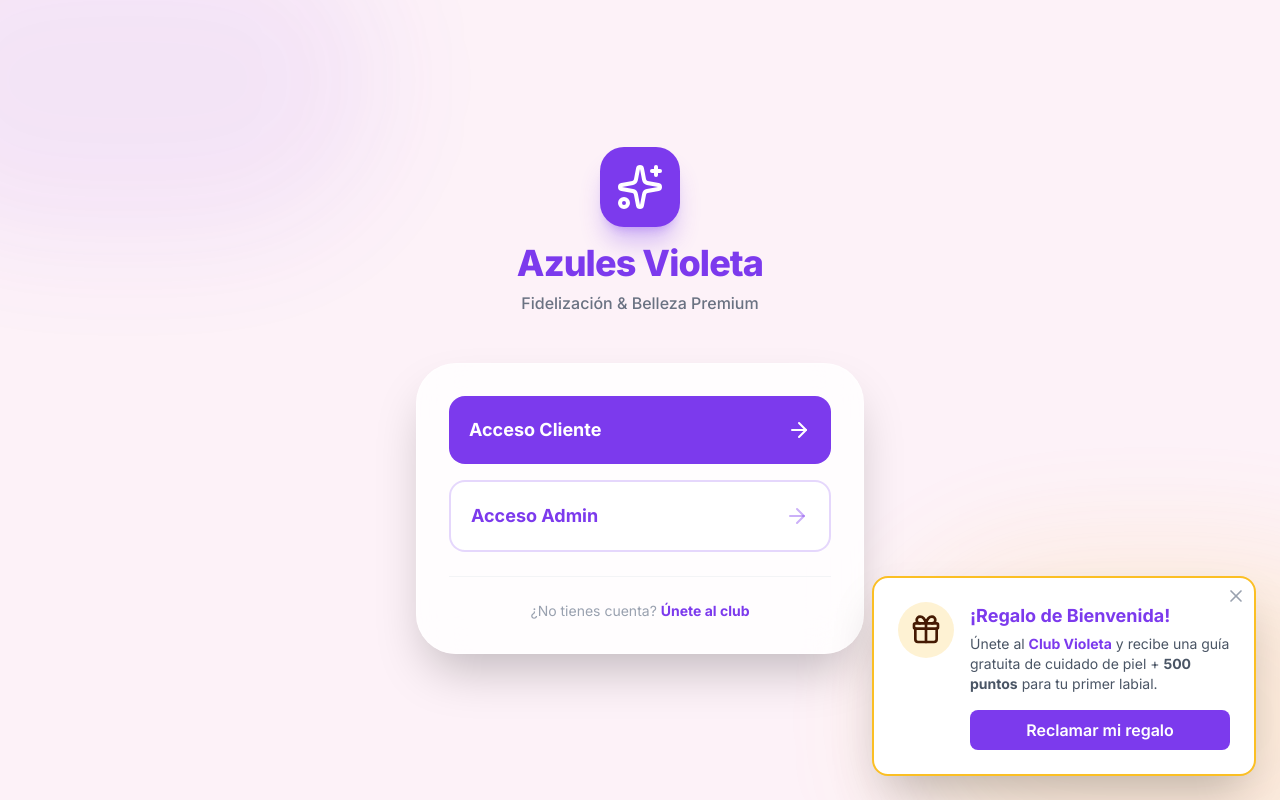
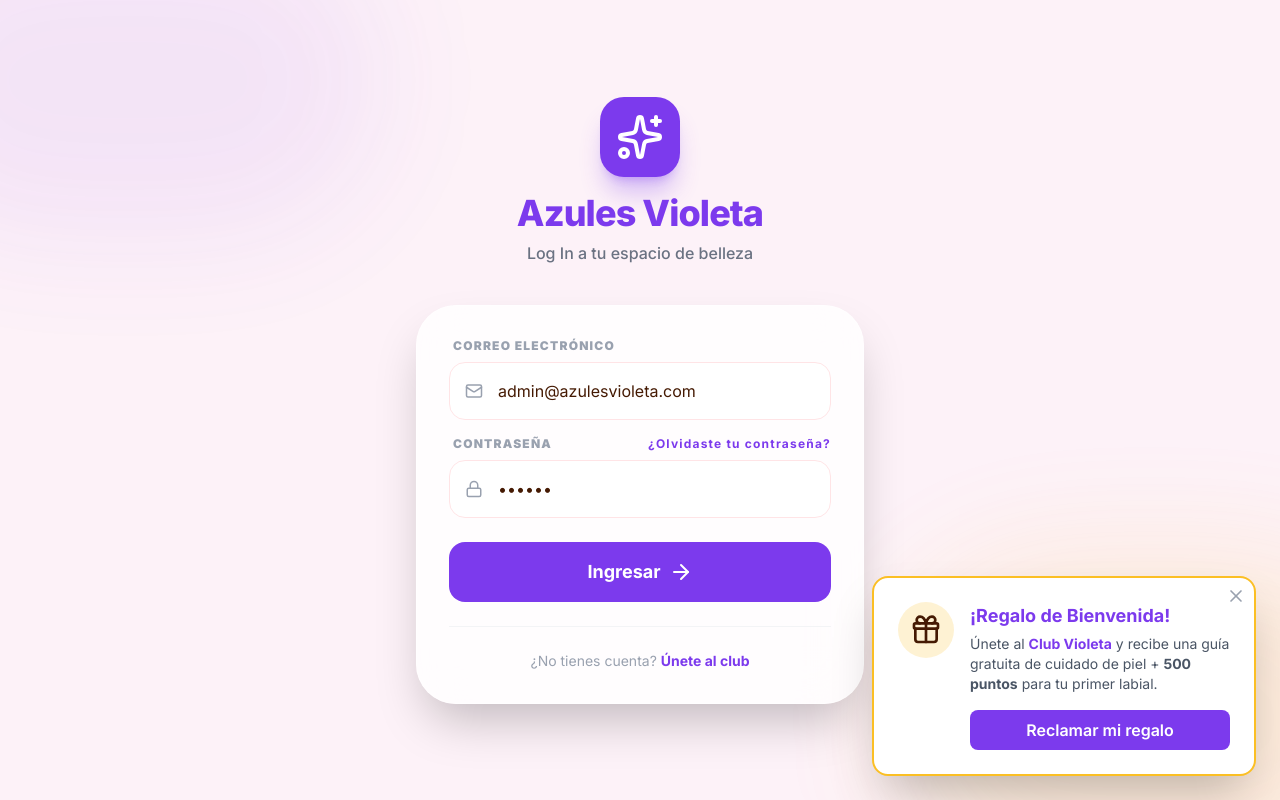
Before and after one commit to JuanRudas02/azules_violeta, a Next.js app: page /login in a window 1280 px wide. Built offline with nearby package versions, Linux system fonts and the light colour scheme.

Commit message:
feat: replace mock login buttons with a real credentials form ready for backend integration

```diff
--- a/src/app/login/page.tsx
+++ b/src/app/login/page.tsx
@@ -4,15 +4,35 @@ import { motion } from 'framer-motion';
 import { LeadMagnet } from '@/shared/components/ui/LeadMagnet';
 import { useAuth } from '@/features/auth/hooks/useAuth';
 import { useRouter } from 'next/navigation';
-import { Sparkles, ArrowRight } from 'lucide-react';
+import { Sparkles, ArrowRight, Mail, Lock, Loader2 } from 'lucide-react';
+import { useState } from 'react';
 
 export default function LoginPage() {
     const { login } = useAuth();
     const router = useRouter();
+    const [isLoading, setIsLoading] = useState(false);
+    const [error, setError] = useState('');
 
-    const handleLogin = (role: 'user' | 'admin') => {
-        login(role);
-        router.push('/dashboard');
+    const handleLogin = async (e: React.FormEvent<HTMLFormElement>) => {
+        e.preventDefault();
+        setError('');
+        setIsLoading(true);
+
+        const formData = new FormData(e.currentTarget);
+        const email = formData.get('email') as string;
+        const password = formData.get('password') as string;
+
+        try {
+            const role = await login(email, password);
+            if (role === 'admin') {
+                router.push('/admin');
+            } else {
+                router.push('/user');
+            }
+        } catch (err: any) {
+            setError(err.message || 'Error al iniciar sesión. Verifica tus datos.');
+            setIsLoading(false);
+        }
     };
 
     return (
@@ -26,7 +46,7 @@ export default function LoginPage() {
                 animate={{ opacity: 1, scale: 1 }}
                 className="w-full max-w-md z-10"
             >
-                <div className="text-center mb-12">
+                <div className="text-center mb-10">
                     <div className="flex justify-center mb-4">
                         <div className="bg-primary p-4 rounded-3xl shadow-xl shadow-primary/30">
                             <Sparkles className="text-white w-12 h-12" />
@@ -35,28 +55,67 @@ export default function LoginPage() {
                     <h1 className="text-4xl font-extrabold text-primary tracking-tight mb-2">
                         Azules Violeta
                     </h1>
-                    <p className="text-gray-500 font-medium">Fidelización & Belleza Premium</p>
+                    <p className="text-gray-500 font-medium">Log In a tu espacio de belleza</p>
                 </div>
 
                 <div className="bg-white/80 backdrop-blur-xl p-8 rounded-[2.5rem] shadow-2xl border border-white/50 space-y-6">
-                    <div className="space-y-4">
-                        <button
-                            onClick={() => handleLogin('user')}
-                            className="w-full group relative flex items-center justify-between bg-primary text-white p-5 rounded-2xl font-bold text-lg overflow-hidden transition-all hover:shadow-2xl hover:shadow-primary/40 active:scale-95"
-                        >
-                            <span>Acceso Cliente</span>
-                            <ArrowRight className="transition-transform group-hover:translate-x-2" />
-                            <div className="absolute inset-0 bg-gradient-to-r from-transparent via-white/10 to-transparent -translate-x-full group-hover:translate-x-full transition-transform duration-1000" />
-                        </button>
+                    <form onSubmit={handleLogin} className="space-y-6">
+                        {error && (
+                            <div className="bg-red-50 text-red-500 p-4 rounded-2xl text-sm font-bold border border-red-100 text-center">
+                                {error}
+                            </div>
+                        )}
+                        <div className="space-y-4">
+                            <div>
+                                <label className="block text-xs font-black uppercase text-gray-400 tracking-widest mb-2 ml-1">Correo Electrónico</label>
+                                <div className="relative">
+                                    <Mail className="absolute left-4 top-1/2 -translate-y-1/2 text-gray-400" size={18} />
+                                    <input
+                                        name="email"
+                                        type="email"
+                                        placeholder="tu@correo.com"
+                                        defaultValue="admin@azulesvioleta.com"
+                                        className="input-field pl-12"
+                                        required
+                                    />
+                                </div>
+                            </div>
+
+                            <div>
+                                <label className="block text-xs font-black uppercase text-gray-400 tracking-widest mb-2 ml-1 flex justify-between">
+                                    <span>Contraseña</span>
+                                    <a href="#" className="text-primary hover:underline normal-case font-bold">¿Olvidaste tu contraseña?</a>
+                                </label>
+                                <div className="relative">
+                                    <Lock className="absolute left-4 top-1/2 -translate-y-1/2 text-gray-400" size={18} />
+                                    <input
+                                        name="password"
+                                        type="password"
+                                        placeholder="••••••••"
+                                        defaultValue="123456"
+                                        className="input-field pl-12"
+                                        required
+                                    />
+                                </div>
+                            </div>
+                        </div>
 
                         <button
-                            onClick={() => handleLogin('admin')}
-                            className="w-full group relative flex items-center justify-between bg-white border-2 border-primary/20 text-primary p-5 rounded-2xl font-bold text-lg transition-all hover:bg-violet-50 active:scale-95"
+                            type="submit"
+                            disabled={isLoading}
+                            className="w-full group relative flex items-center justify-center gap-2 bg-primary text-white p-4 rounded-2xl font-bold text-lg overflow-hidden transition-all hover:shadow-2xl hover:shadow-primary/40 active:scale-95 disabled:opacity-70 disabled:cursor-not-allowed"
                         >
-                            <span>Acceso Admin</span>
-                            <ArrowRight className="text-primary/40 group-hover:text-primary transition-transform group-hover:translate-x-2" />
+                            {isLoading ? (
+                                <Loader2 className="animate-spin" />
+                            ) : (
+                                <>
+                                    <span>Ingresar</span>
+                                    <ArrowRight className="transition-transform group-hover:translate-x-2" />
+                                </>
+                            )}
+                            {!isLoading && <div className="absolute inset-0 bg-gradient-to-r from-transparent via-white/10 to-transparent -translate-x-full group-hover:translate-x-full transition-transform duration-1000" />}
                         </button>
-                    </div>
+                    </form>
 
                     <div className="pt-6 border-t border-gray-100 text-center">
                         <p className="text-sm text-gray-400">
--- a/src/features/auth/hooks/useAuth.ts
+++ b/src/features/auth/hooks/useAuth.ts
@@ -16,17 +16,28 @@ export const useAuth = () => {
         setLoading(false);
     }, []);
 
-    const login = (role: Role) => {
+    const login = async (email: string, password?: string) => {
+        // Simulación de llamada a API (Railway)
+        // const response = await fetch(API_CONFIG.BASE_URL + '/auth/login', { ... })
+        await new Promise(resolve => setTimeout(resolve, 800));
+
+        const role: Role = email === 'admin@azulesvioleta.com' ? 'admin' : 'user';
+
+        if (email === 'error@test.com') {
+            throw new Error("Credenciales inválidas");
+        }
+
         const mockUser: User = {
             id: '1',
             name: role === 'admin' ? 'Administradora Violeta' : 'Cliente Especial',
-            email: role === 'admin' ? 'admin@azulesvioleta.com' : 'usuario@cliente.com',
+            email: email,
             role,
             points: role === 'admin' ? 0 : 500,
         };
         setUser(mockUser);
         localStorage.setItem('auth_user', JSON.stringify(mockUser));
         document.cookie = `auth_role=${role}; path=/`;
+        return role;
     };
 
     const logout = () => {
```
